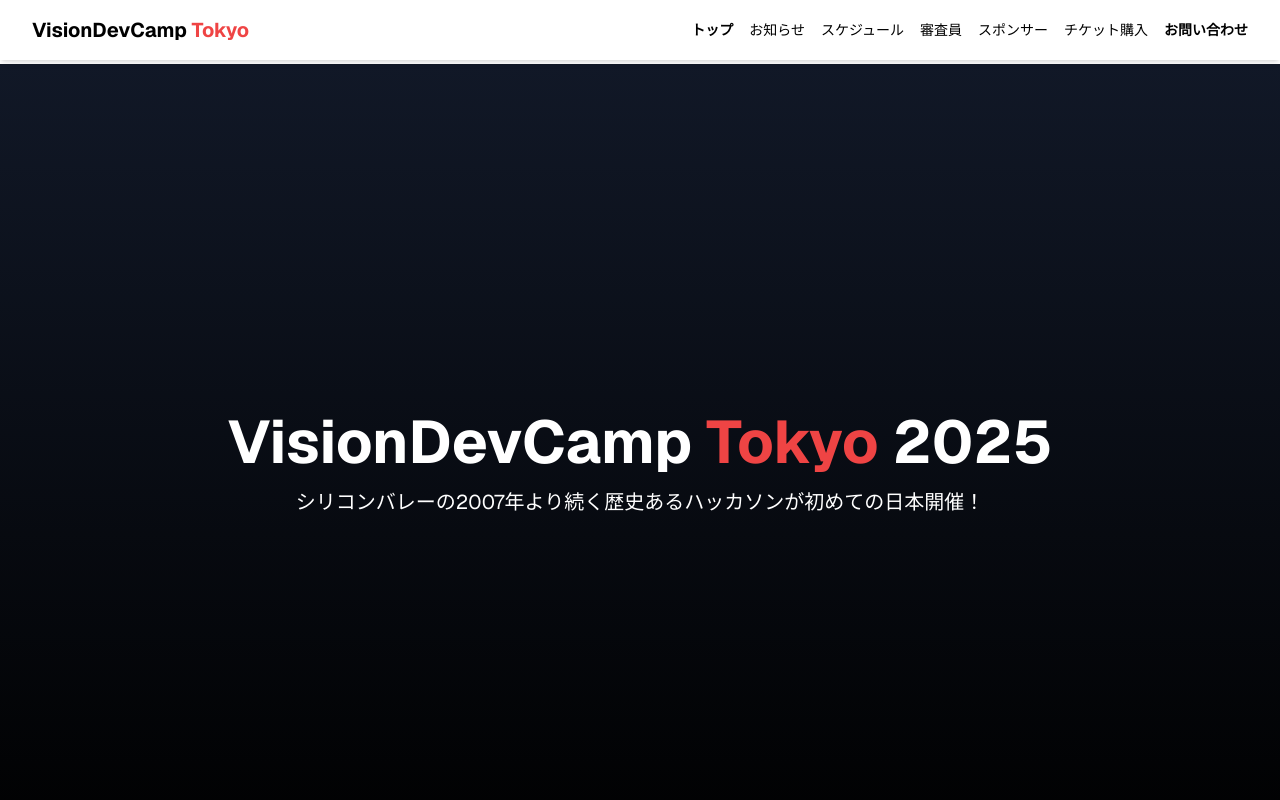
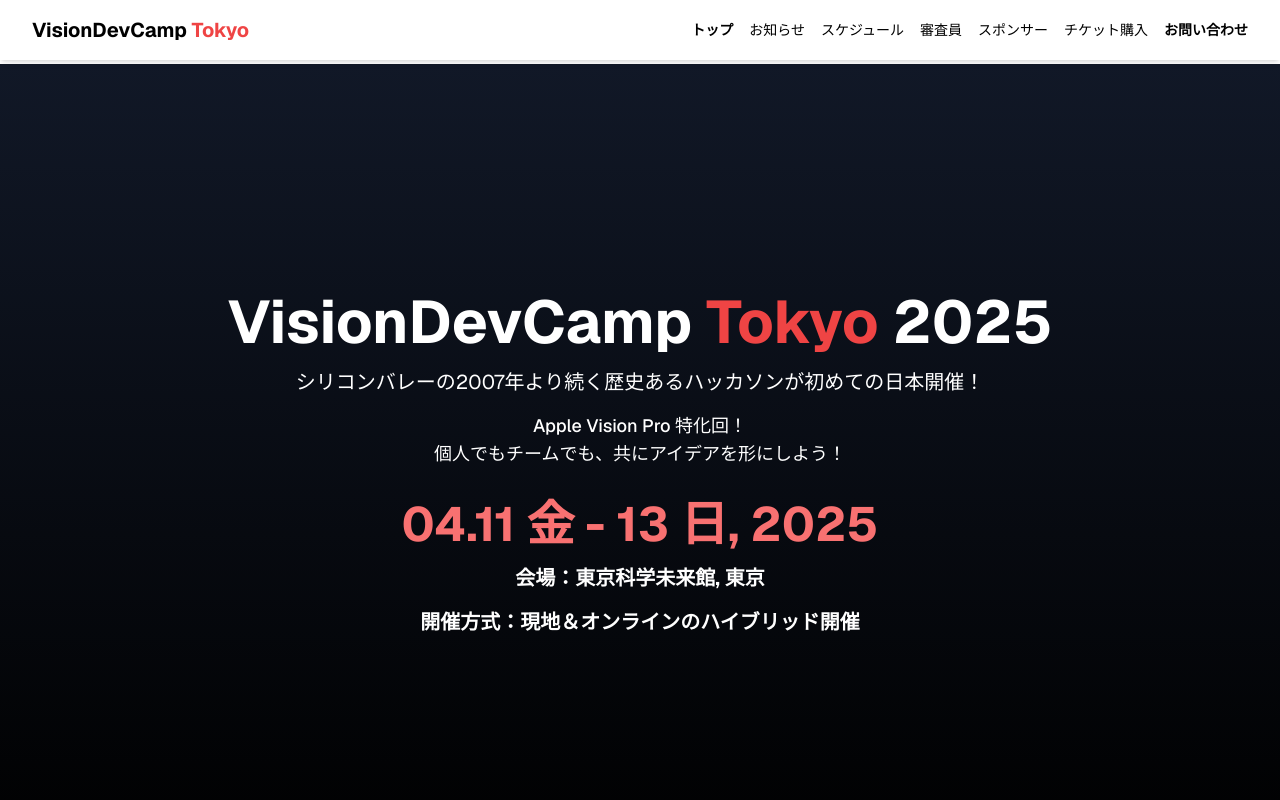
Before and after one commit to Takuzen/vdc-tokyo, a Next.js app: page / in a window 1280 px wide. Shown: the top 800 px of the page. Built offline with nearby package versions, Linux system fonts and the light colour scheme.

Commit message:
feat: update

```diff
--- a/src/pages/index.js
+++ b/src/pages/index.js
@@ -65,7 +65,33 @@ export default function Home() {
           <p className="text-lg sm:text-xl mt-4 text-center">
             シリコンバレーの2007年より続く歴史あるハッカソンが初めての日本開催！
 
-	  </p>
+	</p>
+	  {/* Subtitle */}
+  	  <p className="text-md sm:text-lg mt-4 text-center font-medium">
+    	    Apple Vision Pro 特化回！ <br />
+    	    個人でもチームでも、共にアイデアを形にしよう！
+ 	  </p>
+
+  	  {/* Date */}
+  	  <div className="mt-8 text-center">
+    	  <p className="text-4xl sm:text-5xl font-bold text-red-400">
+      	    04.11 金 - 13 日, 2025
+    	  </p>
+  	  </div>
+
+  	  {/* Venue */}
+  	  <div className="mt-4 text-center">
+    	  <p className="text-lg sm:text-xl font-bold">
+      	    会場：<span className="text-white">東京科学未来館, 東京</span>
+          </p>
+          </div>
+
+  	  {/* Event Format */}
+  	  <div className="mt-4 text-center">
+    	  <p className="text-lg sm:text-xl font-bold">
+      	    開催方式：<span className="text-white">現地＆オンラインのハイブリッド開催</span>
+    	  </p>
+  	  </div>
         </section>
 
 	<section
@@ -197,7 +223,7 @@ export default function Home() {
 	  <p>見本例</p>
           {/* Premium Sponsors */}
           <div className="mb-12">
-            <h4 className="text-lg font-bold mb-4">Premium Sponsors</h4>
+            <h4 className="text-lg font-bold mb-4">プレミアム・スポンサー</h4>
             <div className="grid grid-cols-1 sm:grid-cols-2 gap-6">
               <SponsorCard
                 logo="/default_profile_400x400.png"
@@ -218,7 +244,7 @@ export default function Home() {
 
           {/* Basic Sponsors */}
           <div className="mb-12">
-            <h4 className="text-lg font-bold mb-4">Basic Sponsors</h4>
+            <h4 className="text-lg font-bold mb-4">ベーシック・スポンサー</h4>
             <div className="grid grid-cols-1 sm:grid-cols-2 lg:grid-cols-4 gap-6">
               <SponsorCard
                 logo="/default_profile_400x400.png"
@@ -249,7 +275,7 @@ export default function Home() {
 
           {/* Venue Sponsor */}
           <div className="mb-12">
-            <h4 className="text-lg font-bold mb-4">Venue Sponsor</h4>
+            <h4 className="text-lg font-bold mb-4">会場スポンサー</h4>
             <div className="grid grid-cols-1">
               <SponsorCard
                 logo="/default_profile_400x400.png"
@@ -263,12 +289,12 @@ export default function Home() {
 
           {/* Broadcast Sponsor */}
           <div>
-            <h4 className="text-lg font-bold mb-4">Broadcast Sponsor</h4>
+            <h4 className="text-lg font-bold mb-4">ブロードキャスト・スポンサー</h4>
             <div className="grid grid-cols-1">
               <SponsorCard
                 logo="/default_profile_400x400.png"
-                name="Dwango"
-                description="Live Streaming Support provided by Dwango."
+                name="Broadcast Sponsor Name"
+                description="Live Streaming Support provided by [Name]."
                 link="https://example.com/"
                 badge="broadcast"
               />
@@ -278,16 +304,18 @@ export default function Home() {
 	  {/* Sponsor Recruitment Section */}
           <div className="flex flex-col items-center mt-16">
             <h4 className="text-xl font-bold text-purple-700 mb-4">スポンサー募集</h4>
+	  {/*
             <img
-              src="/"
+              src="/visiondevcamplogo.png"
               alt="Sponsor Recruitment Illustration"
               className="w-40 h-40 object-contain mb-6"
             />
+	  */}
             <a
               href="https://productive-fear-c6e.notion.site/174cc332b048804f9a5fdae32d5ec224?pvs=105"
               target="_blank"
               rel="noopener noreferrer"
-              className="border border-orange-500 text-purple-700 font-bold py-2 px-6 rounded-full hover:bg-orange-100 transition"
+              className="border-4 border-white text-purple-700 font-bold py-2 px-6 rounded-full hover:bg-orange-100 transition"
             >
               スポンサー応募フォーム
             </a>
```
Also changed, not shown: public/visiondevcamplogo.png (added), 1 other file (tests, documents, lock files or other folders).
